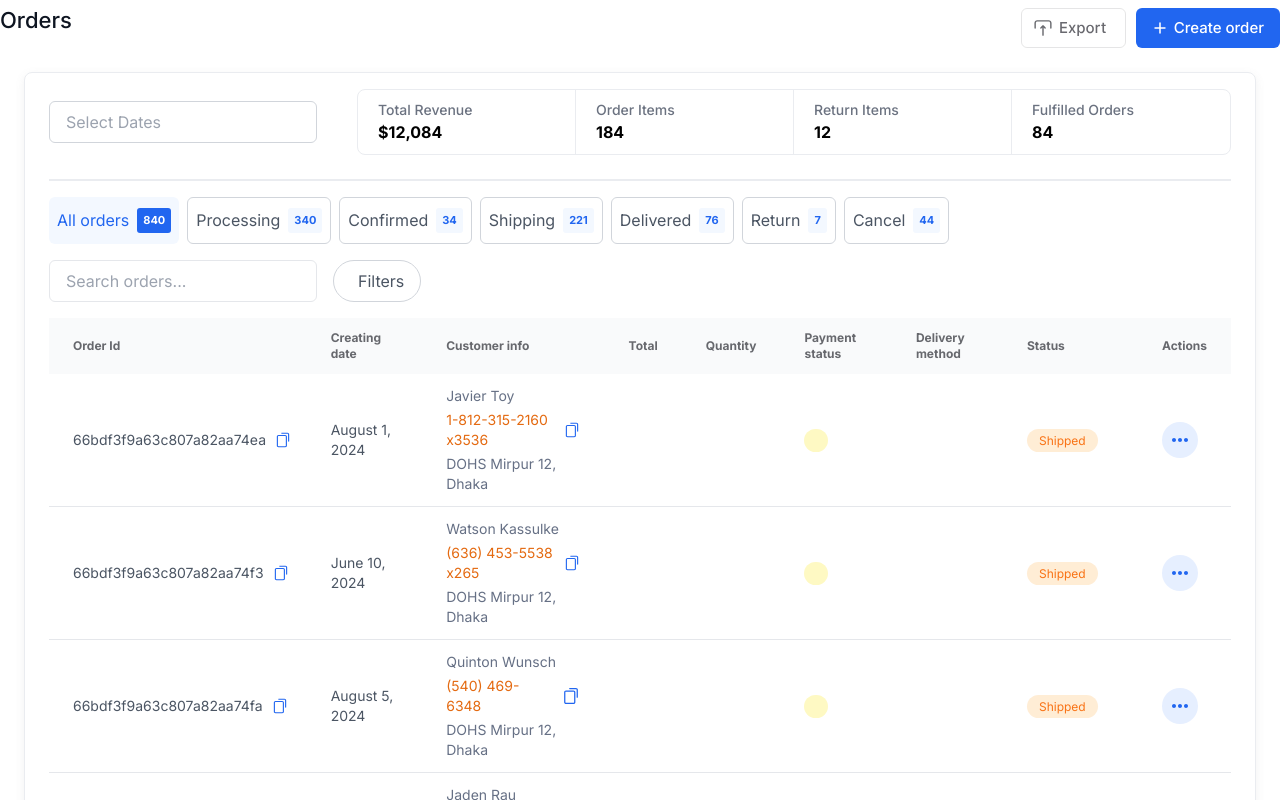
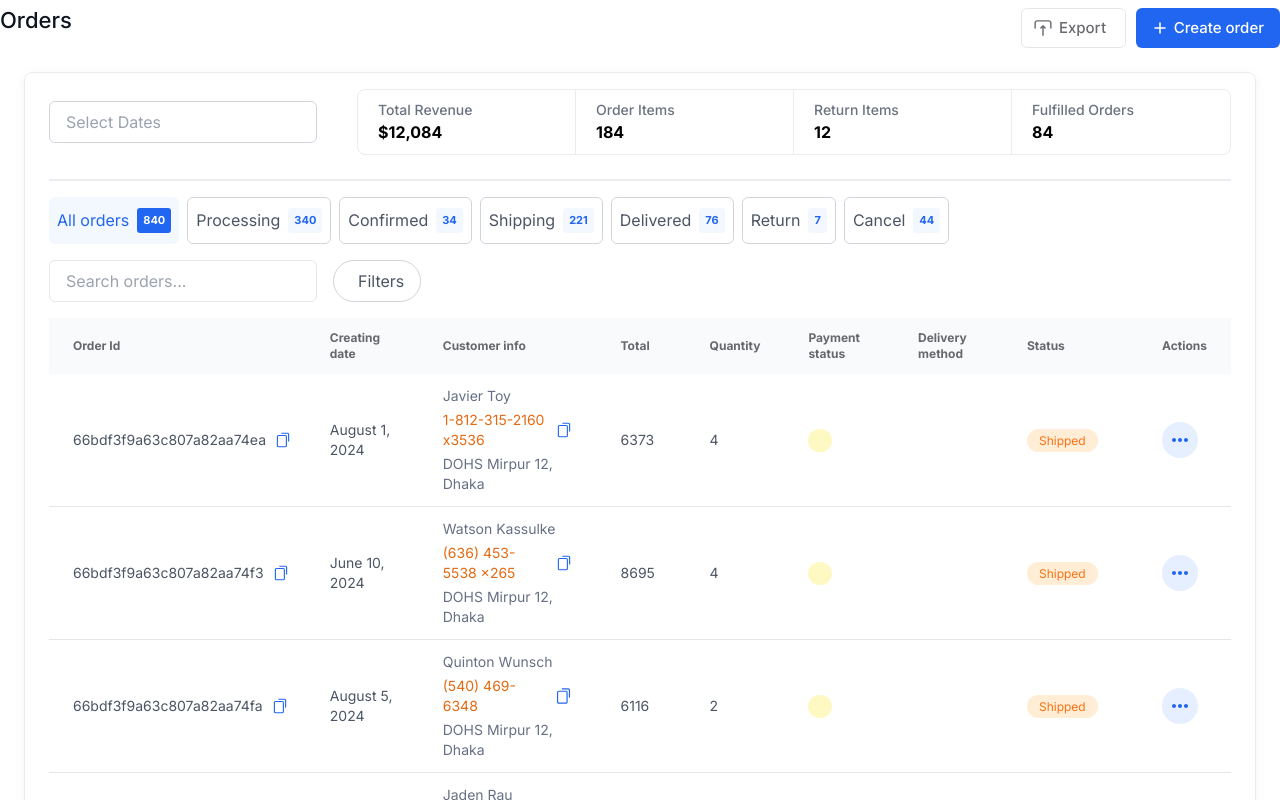
Before and after one commit to tanmoypaul1005/qzency, a Next.js app: page / in a window 1280 px wide. Shown: the top 800 px of the page. Built offline with nearby package versions, Linux system fonts and the light colour scheme.

Commit message:
Refactor TableRow component to use totalAmount and products instead of total and quantity

```diff
--- a/app/components/table/TableRow.js
+++ b/app/components/table/TableRow.js
@@ -3,7 +3,7 @@ import { formatDate } from '@/util/utilityFunction';
 import Image from 'next/image';
 import React from 'react';
 
-const TableRow = ({ _id, createdAt, user, total, quantity, paymentStatus, deliveryMethod, status }) => {
+const TableRow = ({ _id, createdAt, user, totalAmount, products, paymentStatus, deliveryMethod, status }) => {
   return (
     <tr className="border-b border-gray-200 hover:bg-gray-100">
       <td className="px-6 py-3 ">
@@ -25,8 +25,8 @@ const TableRow = ({ _id, createdAt, user, total, quantity, paymentStatus, delive
         </div>
         <div className="text-sm font-normal leading-5 text-[#667085]">DOHS Mirpur 12, Dhaka</div>
       </td>
-      <td className="px-6 py-3">{total}</td>
-      <td className="px-6 py-3">{quantity}</td>
+      <td className="px-6 py-3">{totalAmount?.grandTotal}</td>
+      <td className="px-6 py-3">{products?.length ?? 0}</td>
       <td className="px-6 py-3">
         <span className={`py-1 px-3 rounded-full text-xs ${paymentStatus === 'Paid' ? 'bg-green-100 text-green-500' : paymentStatus === 'Canceled' ? 'bg-red-100 text-red-500' : 'bg-yellow-100 text-yellow-500'}`}>
           {paymentStatus}
```
